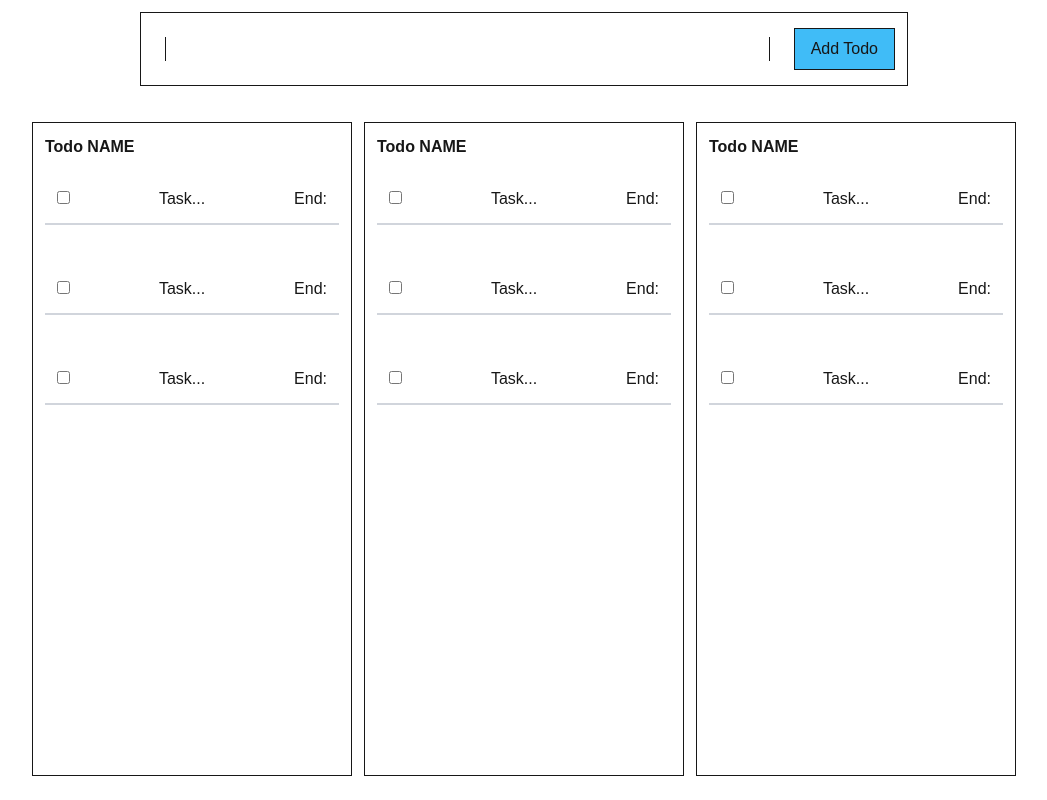
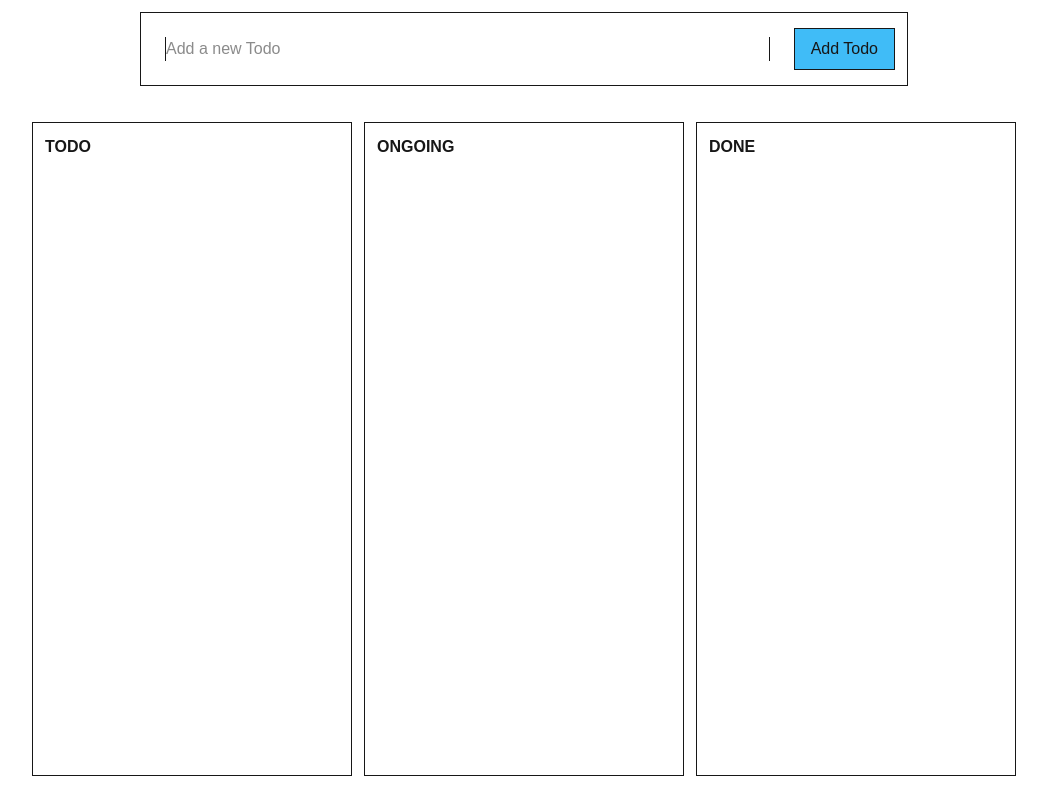
Before and after one commit to Radoslav-Marinovv/todo-next-zustand, a Next.js app: page / in a window 1280 px wide. Shown: the whole page, without its empty margins (116-1163 px from the left). Built offline with nearby package versions, Linux system fonts and the light colour scheme.

Commit message:
refactor: enhance Todo functionality with state management and UI improvements

```diff
--- a/app/components/AddTodo/AddTodo.tsx
+++ b/app/components/AddTodo/AddTodo.tsx
@@ -1,12 +1,36 @@
+'use client'
+
+import { useState } from "react"
+import { useTodoStore } from "@/app/store/store"
+
 export default function AddTodo() {
+
+  const [title, setTitle] = useState('')
+  const addTodo = useTodoStore(state => state.addTodo)
+
+  function handleAddTodo(title: string) {
+    addTodo(title)
+    setTitle('')
+  }
+
   return (
     <div className="flex flex-row flex-none items-center gap-3 m-3 p-3 max-w-3xl border">
       <input
         type="text"
+        placeholder="Add a new Todo"
+        value={title}
+        onKeyUp={(e: React.KeyboardEvent<HTMLInputElement>) => {
+          if (e.key === 'Enter') {
+            e.preventDefault()
+            handleAddTodo(title)
+          }
+        }}
+        onChange={(e: React.ChangeEvent<HTMLInputElement>) => setTitle(e.target.value)}
         className="flex m-3 w-2xl border-l border-r"
       />
       <button
         type="button"
+        onClick={() => handleAddTodo(title)}
         className="flex py-2 px-4 min-w-fit border bg-sky-500/75 hover:bg-sky-700/75 hover:font-stretch-50% active:bg-sky-700/70 active:text-amber-300 transition duration-300 ease-in-out"
       >Add Todo</button>
     </div>
--- a/app/components/Task/Task.tsx
+++ b/app/components/Task/Task.tsx
@@ -1,20 +1,26 @@
 'use client'
 
-import { useState } from "react";
+import { useTodoStore, type Todo } from "@/app/store/store";
+import { STATE_DONE, STATE_ONGOING, STATE_TODO } from "@/app/constants/constants";
 
-export default function Todo() {
-  const [isChecked, setIsChecked] = useState(false);
+export default function Todo({ id, title, stateTitle, completed }: Todo) {
 
-  const handleCheckboxChange = (e: React.ChangeEvent<HTMLInputElement>) => {
-    e.preventDefault();
-    setIsChecked(e.target.checked);
-  };
+  const borderColor = stateTitle === STATE_TODO ? 'border-red-500' :
+    stateTitle === STATE_ONGOING ? 'border-yellow-500' :
+      stateTitle === STATE_DONE ? 'border-green-500' : 'border-gray-500';
+
+  const changeCompleted = useTodoStore(state => state.changeCompleted);
 
   return (
-    <div className="flex flex-row justify-between items-baseline p-3 m-3 border-b-2 border-gray-300">
-      <input type="checkbox" onChange={handleCheckboxChange} checked={isChecked} name="vehicle1" value="Bike"></input>
-      <p className={`${isChecked && 'line-through'}`}>Task...</p>
-      <section>End:</section>
+    <div
+      className={`flex flex-row justify-between items-baseline p-3 m-3 border-b-2 ${borderColor}`}>
+      <input
+        type="checkbox"
+        onChange={() => changeCompleted(id)}
+        checked={completed}
+        name="vehicle1"
+        value="Bike"></input>
+      <p className={`${completed && 'line-through'}`}>{title}</p>
     </div>
   );
 }
--- a/app/components/TodoList/TodoList.tsx
+++ b/app/components/TodoList/TodoList.tsx
@@ -1,12 +1,23 @@
+'use client'
+
 import Task from "../Task/Task"
+import { Todo } from "@/app/store/store";
 
-export default function TodoList() {
+type TodoListProps = {
+  todos: Todo[];
+  groupTitle?: string;
+}
+
+export default function TodoList({ todos, groupTitle }: TodoListProps) {
   return (
     <div className="flex flex-col gap-4 min-w-1/4 border">
-      <h2 className="relative top-3 left-3 font-semibold">Todo NAME</h2>
-      <Task />
-      <Task />
-      <Task />
+      <h2 className="relative top-3 left-3 font-semibold">{groupTitle}</h2>
+      {todos && todos.map((todo: Todo) => (
+        <Task
+          key={todo.id}
+          {...todo}
+        />
+      ))}
     </div>
   );
 }
--- /dev/null
+++ b/app/constants/constants.ts
@@ -0,0 +1,3 @@
+export const STATE_TODO = 'TODO';
+export const STATE_ONGOING = 'ONGOING';
+export const STATE_DONE = 'DONE';
--- a/app/page.tsx
+++ b/app/page.tsx
@@ -1,7 +1,16 @@
+'use client'
+
 import AddTodo from "./components/AddTodo/AddTodo";
 import TodoList from "./components/TodoList/TodoList";
+import { getTodosByState, useTodoStore } from "./store/store";
+import { STATE_DONE, STATE_ONGOING, STATE_TODO } from "./constants/constants";
 
 export default function Home() {
+  const todos = useTodoStore(state => state.todos);
+  const todoState = getTodosByState(todos, STATE_TODO);
+  const ongoingState = getTodosByState(todos, STATE_ONGOING);
+  const doneState = getTodosByState(todos, STATE_DONE);
+
   return (
     <>
       <main className="flex flex-col overscroll-none gap-6 justify-center h-screen">
@@ -9,9 +18,9 @@ export default function Home() {
           <AddTodo />
         </div>
         <div className="flex flex-row flex-1 gap-3 mb-6 justify-center">
-          <TodoList />
-          <TodoList />
-          <TodoList />
+          <TodoList todos={todoState} groupTitle={STATE_TODO} />
+          <TodoList todos={ongoingState} groupTitle={STATE_ONGOING} />
+          <TodoList todos={doneState} groupTitle={STATE_DONE} />
         </div>
       </main>
     </>
--- a/app/store/store.tsx
+++ b/app/store/store.tsx
@@ -1,9 +1,13 @@
 import { create } from 'zustand';
 import { v4 as uuid } from 'uuid';
+import { STATE_TODO, STATE_ONGOING, STATE_DONE } from '../constants/constants';
+
+export type StateTitle = typeof STATE_TODO | typeof STATE_ONGOING | typeof STATE_DONE;
 
 export type Todo = {
   id: string;
   title: string;
+  stateTitle: StateTitle;
   completed: boolean;
 };
 
@@ -12,36 +16,39 @@ export type State = {
 }
 
 export type Actions = {
-  addTodo: (title: string) => void;
-  removeTodo: (id: string) => void;
-  changeCompleted: (id: string) => void;
-  changeTitle: (id: string, newTitle: string) => void;
+  addTodo: (title: Todo['title']) => void;
+  removeTodo: (id: Todo['id']) => void;
+  changeCompleted: (id: Todo['id']) => void;
+  changeTitle: (id: Todo['id'], newTitle: Todo['title']) => void;
 }
 
 export const useTodoStore = create<State & Actions>()(set => ({
   todos: [],
 
-  addTodo: (title: string) => set(state => ({
+  addTodo: (title) => set(state => ({
     todos: [
       ...state.todos,
-      { id: uuid(), title, completed: false }
+      { id: uuid(), title, stateTitle: STATE_TODO, completed: false }
     ]
   })),
-  removeTodo: (id: string) => set(state => ({
+  removeTodo: (id) => set(state => ({
     todos: state.todos.filter(todo => todo.id !== id)
   })),
-  changeCompleted: (id: string) => set(state => ({
+  changeCompleted: (id) => set(state => ({
     todos: state.todos.map(todo =>
       todo.id === id ?
         { ...todo, completed: !todo.completed } :
         todo
     )
   })),
-  changeTitle: (id: string, newTitle: string) => set(state => ({
+  changeTitle: (id, newTitle) => set(state => ({
     todos: state.todos.map(todo =>
       todo.id === id ?
         { ...todo, title: newTitle } :
         todo
     )
   }))
-}))
+}));
+
+export const getTodosByState = (todos: Todo[], stateTitle: StateTitle) =>
+  todos.filter(todo => todo.stateTitle === stateTitle);
```
